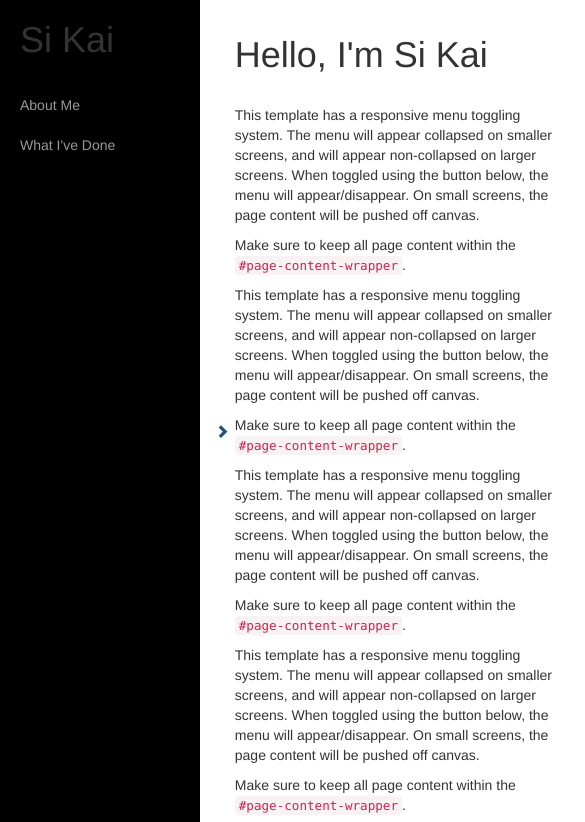
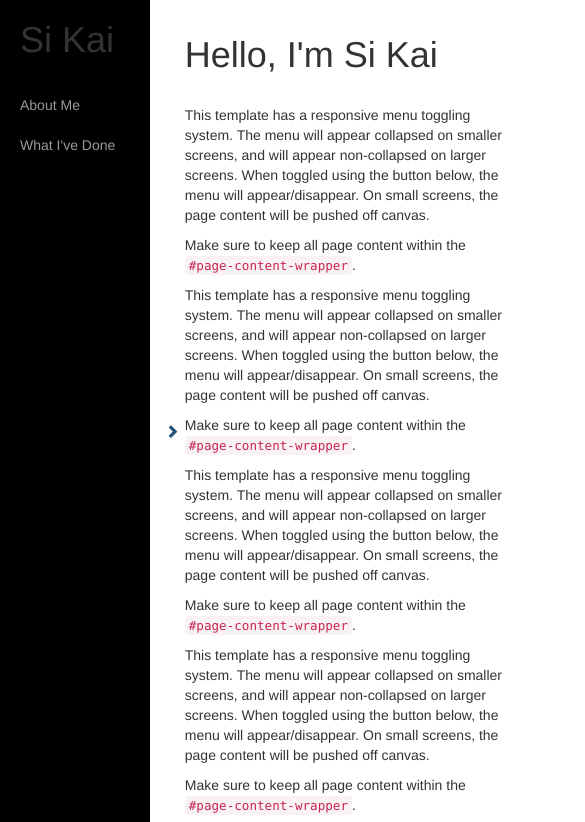
Before and after one commit to ngsikai/ngsikai.github.io, a plain HTML site: page index.html in a window 390 px wide. Both pictures are taken after a click on the link 22 px from the left and 432 px from the top of the page. Shown: the top 822 px of the page, 585 px wide, since content can reach past the window. Drawn offline with Linux system fonts and the light colour scheme.

Commit message:
decrease mobile sidebar width

```diff
--- a/css/simple-sidebar.css
+++ b/css/simple-sidebar.css
@@ -31,16 +31,16 @@ body {
 }
 
 #wrapper.toggled {
-    padding-left: 200px;
+    padding-left: 150px;
 }
 
 #sidebar-wrapper {
     z-index: 1000;
     position: fixed;
-    left: 200px;
+    left: 150px;
     width: 0;
     height: 100%;
-    margin-left: -200px;
+    margin-left: -150px;
     overflow-y: auto;
     background: #000;
     -webkit-transition: all 0.5s ease;
@@ -50,7 +50,7 @@ body {
 }
 
 #wrapper.toggled #sidebar-wrapper {
-    width: 200px;
+    width: 150px;
 }
 
 #page-content-wrapper {
@@ -61,7 +61,7 @@ body {
 
 #wrapper.toggled #page-content-wrapper {
     position: absolute;
-    margin-right: -200px;
+    margin-right: -150px;
 }
 
 /* Sidebar Styles */
@@ -73,7 +73,7 @@ body {
 .sidebar-nav {
     position: absolute;
     top: 0;
-    width: 200px;
+    width: 150px;
     margin: 0;
     padding: 0;
     list-style: none;
```
